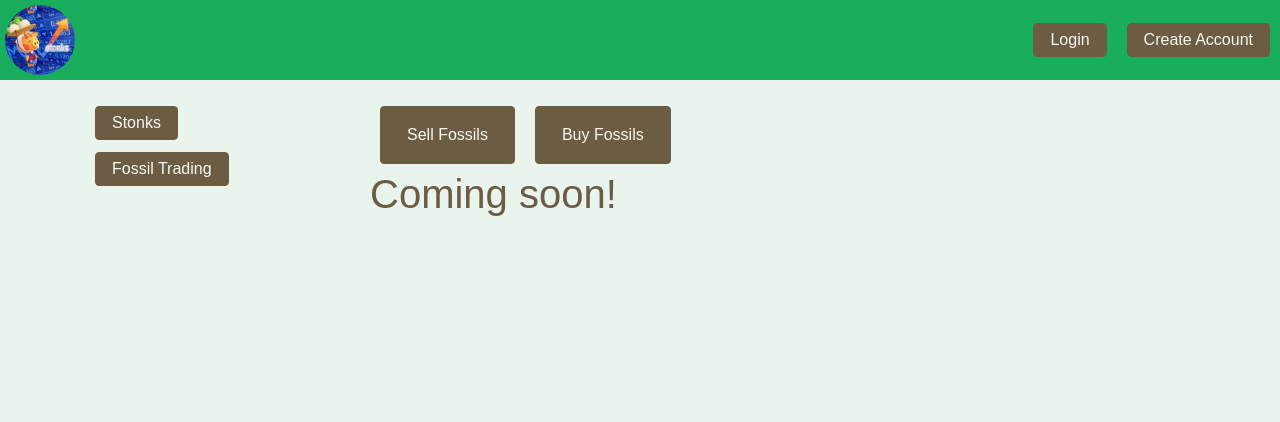
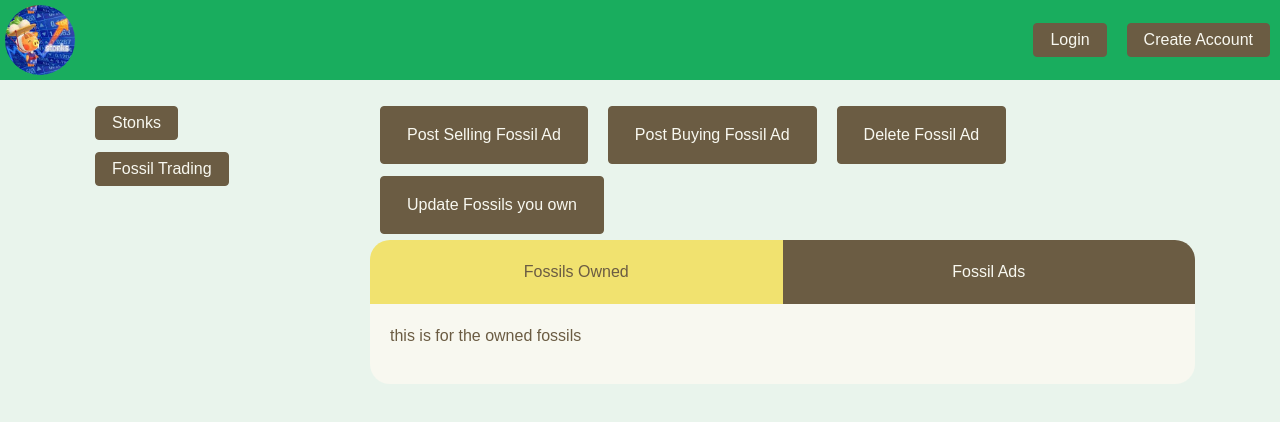
Before and after one commit to musdem/ac-stonks-and-fossils, an Angular app: page /fossils in a window 1280 px wide. Shown: the top 422 px of the page. Built offline with nearby package versions, Linux system fonts and the light colour scheme.

Commit message:
added the start of fossil trading page

```diff
--- a/src/app/dashboards/fossils-dashboard/fossils-dashboard.component.html
+++ b/src/app/dashboards/fossils-dashboard/fossils-dashboard.component.html
@@ -1,9 +1,32 @@
 <div class="fossil-controls">
-  <button class="btn btn-main" (click)="showSellFossils()">Sell Fossils</button>
-  <button class="btn btn-main" (click)="showBuyFossils()">Buy Fossils</button>
+  <button class="btn btn-main" (click)="showSellFossils()">Post Selling Fossil Ad</button>
+  <button class="btn btn-main" (click)="showBuyFossils()">Post Buying Fossil Ad</button>
+  <button class="btn btn-main" (click)="showDeleteFossils()">Delete Fossil Ad</button>
+  <button class="btn btn-main" (click)="showUpdateOwnedFossils()">Update Fossils you own</button>
 </div>
-<div class="user-fossils">
-  <h1>Coming soon!</h1>
+<div class="fossil-contents">
+  <div class="fossil-tabs">
+    <button
+      [ngClass]="{'fossil-tab': true, 'active': !showAds}"
+      [disabled]="!showAds"
+      (click)="swapTabs()"
+    >Fossils Owned</button>
+    <button
+      [ngClass]="{'fossil-tab': true, 'active': showAds}"
+      [disabled]="showAds"
+      (click)="swapTabs()"
+    >Fossil Ads</button>
+  </div>
+  <div class="fossil-tab-contents">
+    <div *ngIf="showAds;else ownedFossils">
+      <p>this is for the fossil ads</p>
+    </div>
+    <ng-template #ownedFossils>
+      <div>
+        <p>this is for the owned fossils</p>
+      </div>
+    </ng-template>
+  </div>
 </div>
 
 <ac-modal *ngIf="showModal">
--- a/src/app/dashboards/fossils-dashboard/fossils-dashboard.component.scss
+++ b/src/app/dashboards/fossils-dashboard/fossils-dashboard.component.scss
@@ -0,0 +1,32 @@
+@import '../../../assets/variables';
+
+.fossil-contents {
+  .fossil-tabs {
+    display: flex;
+    justify-content: center;
+    align-items: center;
+    .fossil-tab {
+      flex: 1;
+      padding: 20px;
+      color: $ac-light-brown;
+      background-color: $ac-brown;
+      border: none;
+      &:disabled {
+        color: $ac-brown;
+        background-color: $ac-yellow;
+      }
+    }
+    :first-child {
+      border-top-left-radius: 20px;
+    }
+    :last-child {
+      border-top-right-radius: 20px;
+    }
+  }
+  .fossil-tab-contents {
+    padding: 20px;
+    border-bottom-right-radius: 20px;
+    border-bottom-left-radius: 20px;
+    background-color: $ac-light-brown;
+  }
+}
--- a/src/app/dashboards/fossils-dashboard/fossils-dashboard.component.ts
+++ b/src/app/dashboards/fossils-dashboard/fossils-dashboard.component.ts
@@ -9,6 +9,7 @@ import fossilList from '../../../assets/fossils';
 export class FossilsDashboardComponent implements OnInit {
 
   showModal = false;
+  showAds = false;
 
   constructor() { }
 
@@ -23,8 +24,20 @@ export class FossilsDashboardComponent implements OnInit {
     this.toggleModal();
   }
 
+  showDeleteFossils() {
+    this.toggleModal();
+  }
+
+  showUpdateOwnedFossils() {
+    this.toggleModal();
+  }
+
   toggleModal() {
     this.showModal = !this.showModal;
   }
 
+  swapTabs() {
+    this.showAds = !this.showAds;
+  }
+
 }
```
